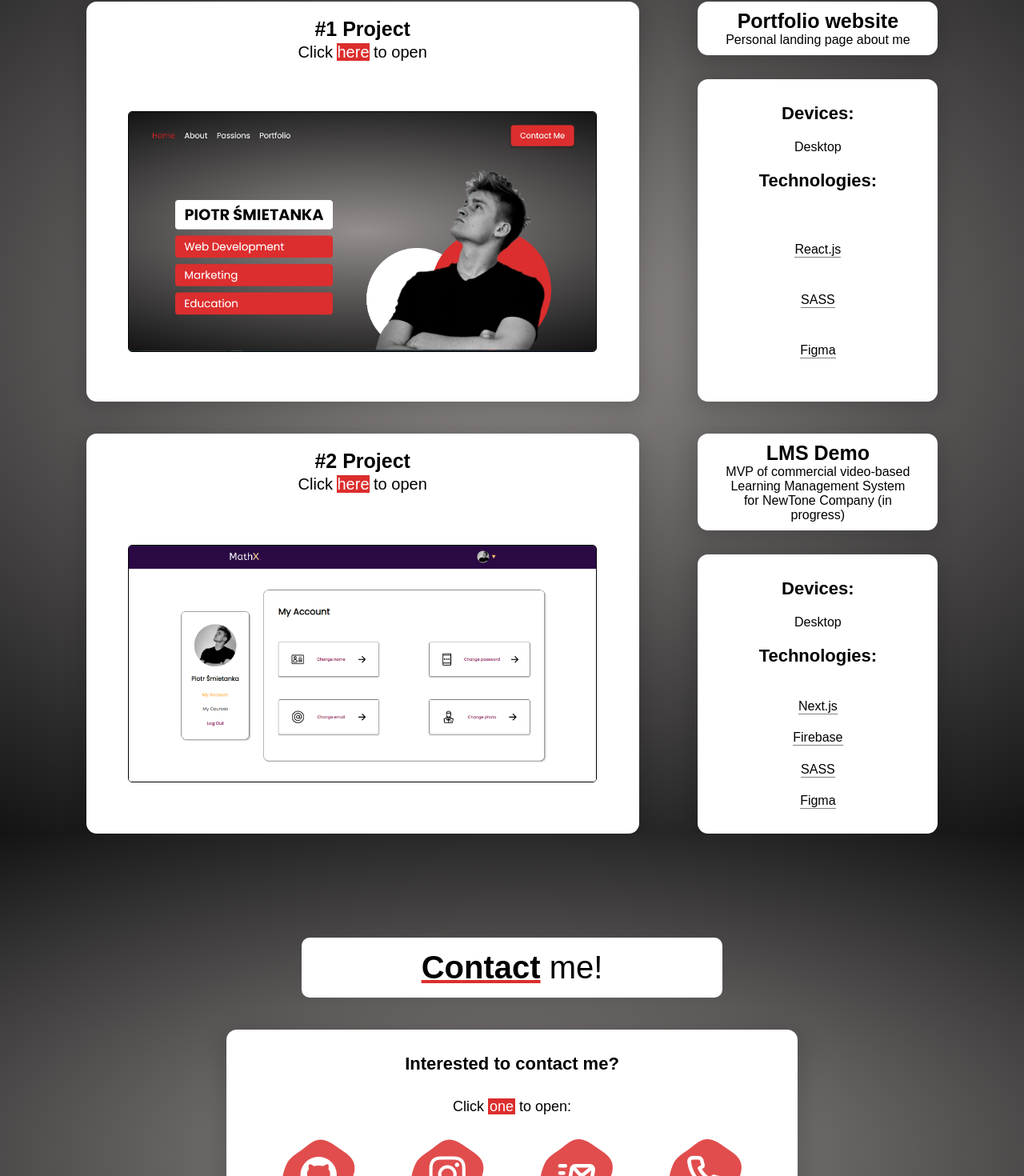
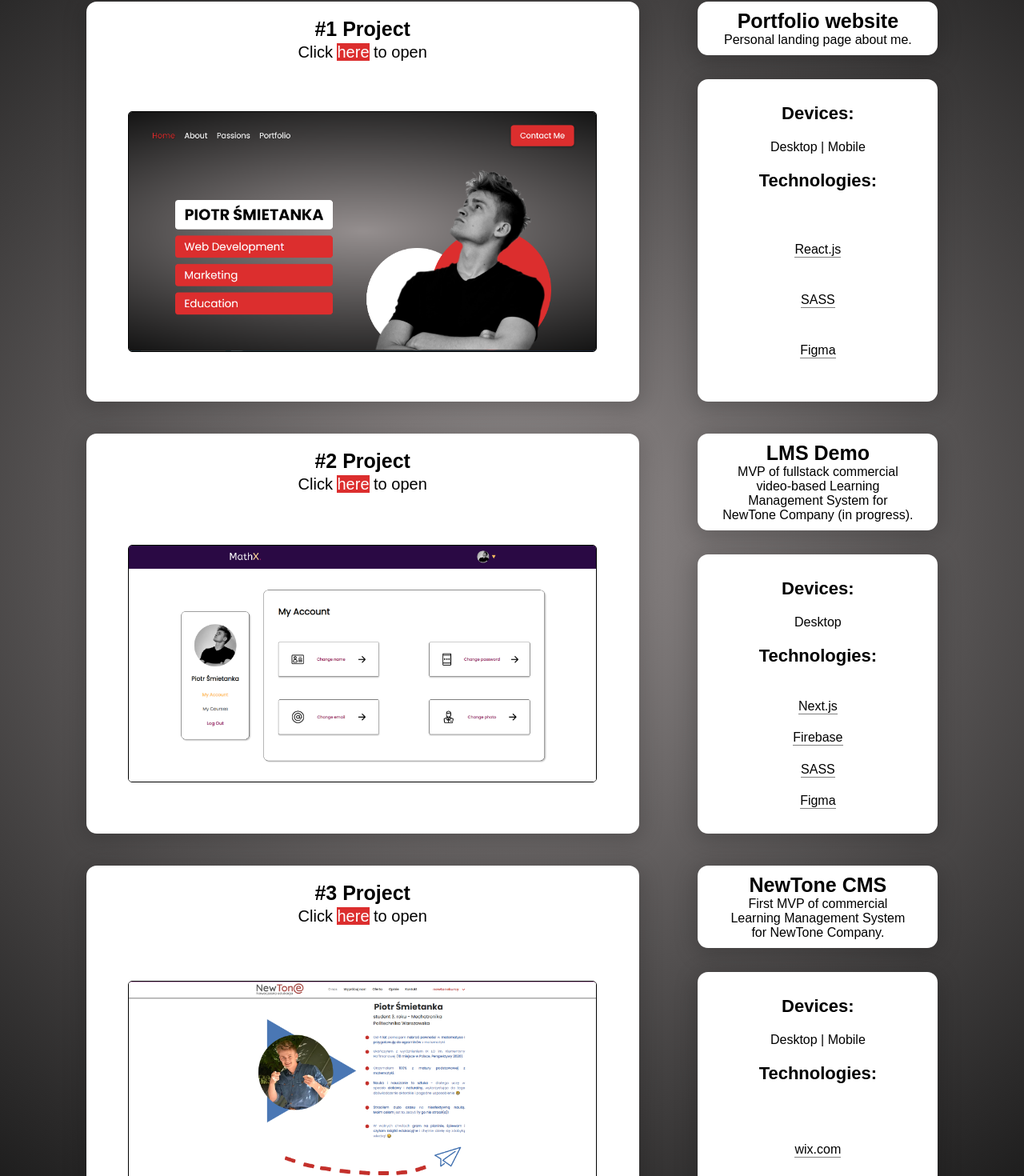
Before and after one commit to petercreams/personal-landing-page, a React (Create React App) app: page / in a window 1280 px wide. Shown: the part 2643-4113 px from the top of the page at 80% size. Built offline with nearby package versions, Linux system fonts and the light colour scheme.

Commit message:
style: refactor

```diff
--- a/src/App.js
+++ b/src/App.js
@@ -6,16 +6,14 @@
 import Portfolio from "./components/Pages/Portfolio";
 import Contact from "./components/Pages/Contact";
 
-import { animateScroll } from "react-scroll";
+import { useEffect } from "react";
 
-import { useEffect } from "react";
-import Test from "./components/Pages/Test";
 
 function App() {
   // scroll to top on load
-  useEffect(() => {
-    animateScroll.scrollToTop();
-  }, []);
+  // useEffect(() => {
+  //   animateScroll.scrollToTop();
+  // }, []);
 
   // highlight current section in Navbar
   useEffect(() => {
@@ -54,6 +52,10 @@
         <Passions />
         <Portfolio />
         <Contact />
+        <footer>
+          <p>Designed & Developed 2022</p>
+          <p>©Piotr Śmietanka</p>
+        </footer>
 
         {/* <img
           className="arrow"
--- a/src/components/Pages/Passions.js
+++ b/src/components/Pages/Passions.js
@@ -1,5 +1,5 @@
-import { Link as Scroll, Element, animateScroll, scrollTo } from "react-scroll";
-import { useState } from "react";
+import { Element } from "react-scroll";
+
 import PassionCard from "../Cards/PassionCard";
 
 import "./Passions.scss";
--- a/src/components/Pages/Portfolio.js
+++ b/src/components/Pages/Portfolio.js
@@ -1,4 +1,4 @@
-import { Link as Scroll, Element, animateScroll, scrollTo } from "react-scroll";
+import { Element } from "react-scroll";
 
 import { useState, useEffect } from "react";
 
@@ -8,33 +8,62 @@
   {
     id: "1",
     projectName: "Portfolio website",
+    desc: "Personal landing page about me.",
     projectImg: "/images/projects/landing-page.png",
     technologies: ["React.js", "SASS", "Figma"],
   },
   {
     id: "2",
     projectName: "LMS Demo",
-    projectImg: ["/images/projects/mathx1.png", "/images/projects/mathx2.png"],
+    desc: "MVP of fullstack commercial video-based Learning Management System for NewTone Company (in progress).",
+    projectImg: [
+      "/images/projects/mathx1.png",
+      "/images/projects/mathx2.png",
+      "/images/projects/mathx3.png",
+      "/images/projects/mathx4.png",
+      "/images/projects/mathx5.png",
+    ],
     technologies: ["Next.js", "Firebase", "SASS", "Figma"],
+    website: "https://github.com/petercreams/edu-platform",
   },
   {
     id: "3",
     projectName: "NewTone CMS",
-    projectImg: "/images/projects/newtone1.png",
+    desc: "First MVP of commercial Learning Management System for NewTone Company.",
+    projectImg: [
+      "/images/projects/newtone1.png",
+      "/images/projects/newtone2.png",
+      "/images/projects/newtone3.png",
+    ],
     technologies: ["wix.com", "JavaScript ES6"],
+    website: "https://newtonekursy.wixsite.com/mojawitryna",
   },
 ];
 
 export default function Portfolio(params) {
-  const { projectNumber, setProjectNumber } = useState(0);
+  const [projectNumber, setProjectNumber] = useState(0);
+  const [projectNumber2, setProjectNumber2] = useState(0);
 
-  // useEffect(() => {
-  //   if (projectNumber < portfolio[1].projectImg.length - 1) {
-  //     setProjectNumber(projectNumber + 1);
-  //   } else {
-  //     setProjectNumber(0);
-  //   }
-  // }, [projectNumber, setProjectNumber]);
+  // handle carousel image show
+  useEffect(() => {
+    if (projectNumber < portfolio[1].projectImg.length)
+      setTimeout(() => {
+        setProjectNumber(projectNumber + 1);
+      }, 5000);
+    else {
+      setProjectNumber(0);
+    }
+  }, [projectNumber]);
+
+  useEffect(() => {
+    if (projectNumber2 < portfolio[2].projectImg.length)
+      setTimeout(() => {
+        setProjectNumber2(projectNumber2 + 1);
+      }, 5000);
+    else {
+      setProjectNumber2(0);
+    }
+  }, [projectNumber2]);
 
   return (
     <Element name="portfolio" id="section">
@@ -58,11 +87,11 @@
           <div className="credentials_container">
             <div className="project-title">
               <h2>{portfolio[0].projectName}</h2>
-              <p>Personal landing page about me</p>
+              <p>{portfolio[0].desc}</p>
             </div>
             <div className="projects_stack">
               <h2>Devices:</h2>
-              <p>Desktop</p>
+              <p>Desktop | Mobile</p>
               <h2>Technologies:</h2>
               <ul>
                 {portfolio[0].technologies.map((technology) => {
@@ -76,12 +105,15 @@
           <div className="project_container">
             <h1>{`#${portfolio[1].id} Project`}</h1>
             <p>
-              Click <a href="/">here</a> to open
+              Click{" "}
+              <a target="_blank" rel="noreferrer" href={portfolio[1].website}>
+                here
+              </a>{" "}
+              to open
             </p>
 
             <img
-              onClick={() => window.location.href("google.com")}
-              src={portfolio[1].projectImg[1]}
+              src={portfolio[1].projectImg[projectNumber]}
               alt={`${portfolio[1].projectName}-screen`}
             />
           </div>
@@ -89,10 +121,7 @@
             <div className="project-title">
               <h2>{portfolio[1].projectName}</h2>
 
-              <p>
-                MVP of commercial video-based Learning Management System for
-                NewTone Company (in progress)
-              </p>
+              <p>{portfolio[1].desc}</p>
             </div>
             <div className="projects_stack">
               <h2>Devices:</h2>
@@ -107,6 +136,41 @@
             </div>
           </div>
         </div>
+        <div className="projects_container">
+          <div className="project_container">
+            <h1>{`#${portfolio[2].id} Project`}</h1>
+            <p>
+              Click{" "}
+              <a target="_blank" rel="noreferrer" href={portfolio[2].website}>
+                here
+              </a>{" "}
+              to open
+            </p>
+
+            <img
+              src={portfolio[2].projectImg[projectNumber2]}
+              alt={`${portfolio[2].projectName}-screen`}
+            />
+          </div>
+          <div className="credentials_container">
+            <div className="project-title">
+              <h2>{portfolio[2].projectName}</h2>
+
+              <p>{portfolio[2].desc}</p>
+            </div>
+            <div className="projects_stack">
+              <h2>Devices:</h2>
+              <p>Desktop | Mobile</p>
+
+              <h2>Technologies:</h2>
+              <ul>
+                {portfolio[2].technologies.map((technology) => {
+                  return <li>{technology}</li>;
+                })}
+              </ul>
+            </div>
+          </div>
+        </div>
       </div>
     </Element>
   );
```
